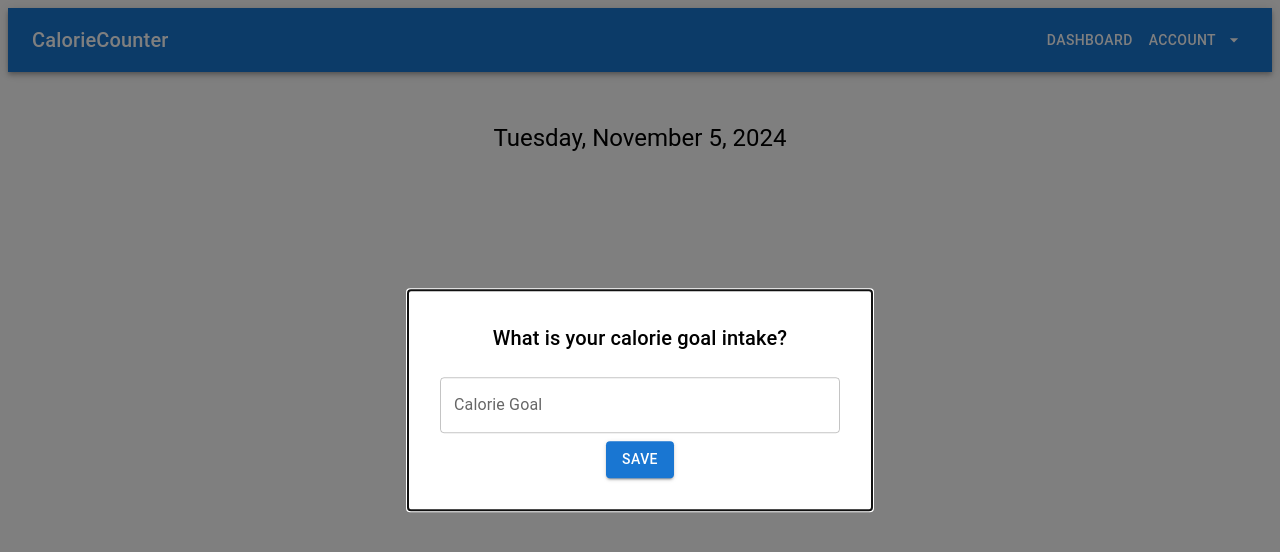
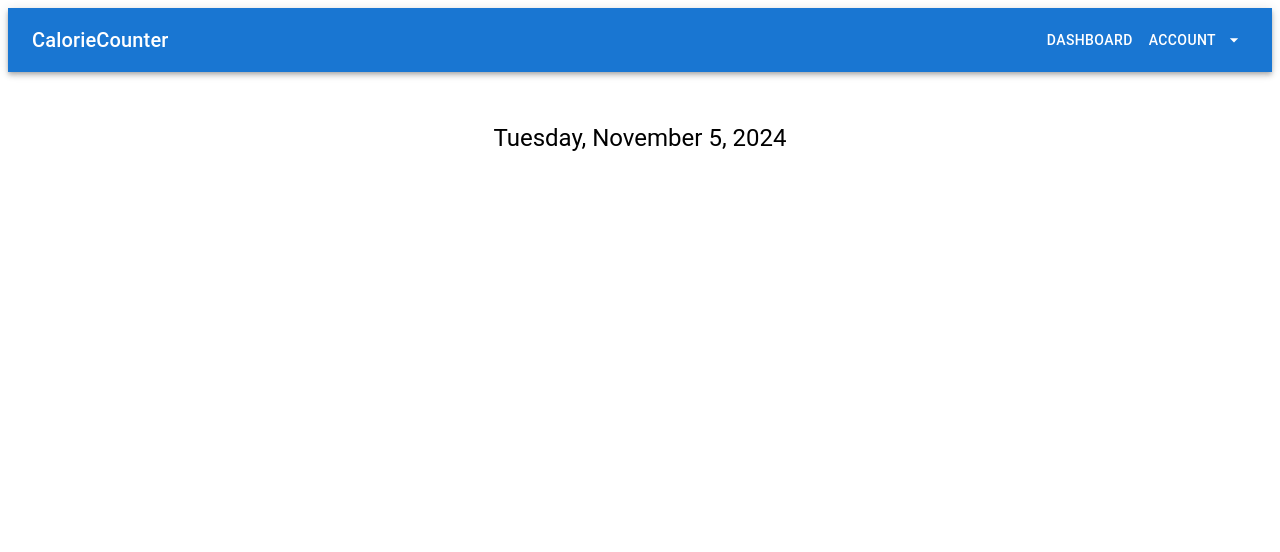
Before and after one commit to IvnFrtch/CalorieCounter, a React (Vite) app: page /dashboard in a window 1280 px wide. Shown: the top 552 px of the page. Built offline with nearby package versions, Linux system fonts and the light colour scheme.

Commit message:
add updating of goal calorie

```diff
--- a/src/Components/GoalModal.jsx
+++ b/src/Components/GoalModal.jsx
@@ -1,11 +1,27 @@
 import React, { useState } from 'react';
 import { Modal, Box, Typography, TextField, Button } from '@mui/material';
+
+import { auth, db } from "../firebase.js";
+import { doc, getDoc, updateDoc } from 'firebase/firestore';
 
 const GoalModal = ({ open, onClose, onSave }) => {
   const [inputCalorieGoal, setInputCalorieGoal] = useState('');
 
-  const handleSave = () => {
-    onSave(Number(inputCalorieGoal));
+  const handleSave = async() => {
+    try {
+      const userId = auth.currentUser.uid; // Get current user's UID
+      const userDocRef = doc(db, 'users', userId); // Reference to the user document
+
+      await updateDoc(userDocRef, { calorieGoal: Number(inputCalorieGoal) });
+      console.log('Calorie goal saved successfully!');
+
+      // Pass the new calorie goal back to the parent component
+      onSave(Number(inputCalorieGoal));
+
+
+    } catch (error) {
+      console.error('Error saving calorie goal:', error);
+    }
     onClose();
   };
 
@@ -35,7 +51,7 @@ const GoalModal = ({ open, onClose, onSave }) => {
           onChange={(e) => setInputCalorieGoal(e.target.value)}
           margin="normal"
         />
-        <Button variant="contained" color="primary" onClick={handleSave}>
+        <Button variant="contained" color="success" onClick={handleSave} disabled={!inputCalorieGoal}>
           Save
         </Button>
       </Box>
--- a/src/Pages/Dashboard.jsx
+++ b/src/Pages/Dashboard.jsx
@@ -10,7 +10,7 @@ import Header from '../Components/Header';
 const Dashboard = () => {
   const [calorieGoal, setCalorieGoal] = useState(null);
   const [caloriesConsumed, setCaloriesConsumed] = useState(0);
-  const [isGoalModalOpen, setIsGoalModalOpen] = useState(true);
+  const [isGoalModalOpen, setIsGoalModalOpen] = useState(false);
   const [isAddMealModalOpen, setIsAddMealModalOpen] = useState(false);
   const [meals, setMeals] = useState([]);
 
@@ -22,8 +22,15 @@ const Dashboard = () => {
         const userDocRef = doc(db, 'users', userId); // Reference to the user document
         const userDoc = await getDoc(userDocRef);
 
-        if (userCalories === 0) {
-          console.log("Calorie is 0");
+        if (userDoc.exists()) {
+          const userData = userDoc.data();
+          console.log(userData);
+          if (userData.calorieGoal == undefined){
+            setIsGoalModalOpen(true);
+          } else {
+            console.log("Calorie Goal: " + userData.calorieGoal)
+            setCalorieGoal(userData.calorieGoal);
+          }
         } else {
           console.log('No user data found!');
         }
@@ -34,6 +41,11 @@ const Dashboard = () => {
 
     fetchUserData();
   }, []);
+
+   // Handle calorie goal update after saving in the GoalModal
+   const handleSaveGoal = (newGoal) => {
+    setCalorieGoal(newGoal); // Update the calorie goal in the state
+  };
   // Calorie exceeds goal
   useEffect(() => {
     if (calorieGoal && caloriesConsumed > calorieGoal) {
@@ -54,6 +66,11 @@ const Dashboard = () => {
     setCaloriesConsumed(caloriesConsumed + meal.calories);
   };
 
+  // Open GoalModal for updating
+  const handleEditGoal = () => {
+    setIsGoalModalOpen(true);
+  };
+
   return (
     <>
     <Header/>
@@ -62,7 +79,7 @@ const Dashboard = () => {
       <Typography variant="h5" gutterBottom>{currentDate}</Typography>
 
       {/* Goal Modal */}
-      <GoalModal open={isGoalModalOpen} onClose={() => setIsGoalModalOpen(false)} onSave={(goal) => setCalorieGoal(goal)} />
+      <GoalModal open={isGoalModalOpen} onClose={() => setIsGoalModalOpen(false)} onSave={handleSaveGoal} />
 
       {/* Add Meal Modal */}
       <AddMealModal open={isAddMealModalOpen} onClose={() => setIsAddMealModalOpen(false)} onAddMeal={handleAddMeal} />
@@ -88,8 +105,11 @@ const Dashboard = () => {
           </Box>
 
           {/* Add Meal Button */}
-          <Button variant="contained" onClick={() => setIsAddMealModalOpen(true)} sx={{ mt: 4 }}>
+          <Button variant="contained" color="success" onClick={() => setIsAddMealModalOpen(true)} sx={{ mt: 4, mr: 4 }}>
             Add Meal
+          </Button>
+          <Button variant="contained" color="primary" onClick={() => setIsGoalModalOpen(true)} sx={{ mt: 4 }}>
+            Update Goal
           </Button>
 
           {/* Meals Table */}
```
